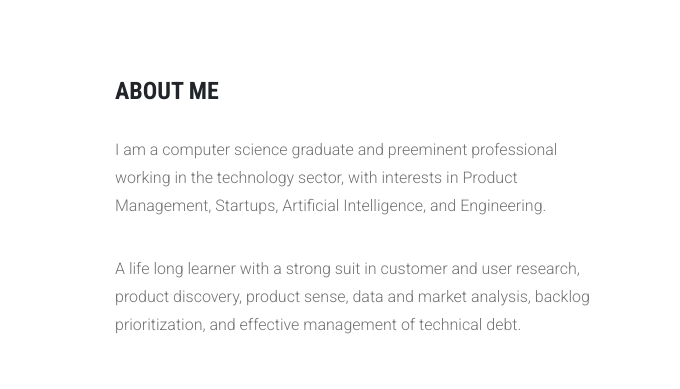
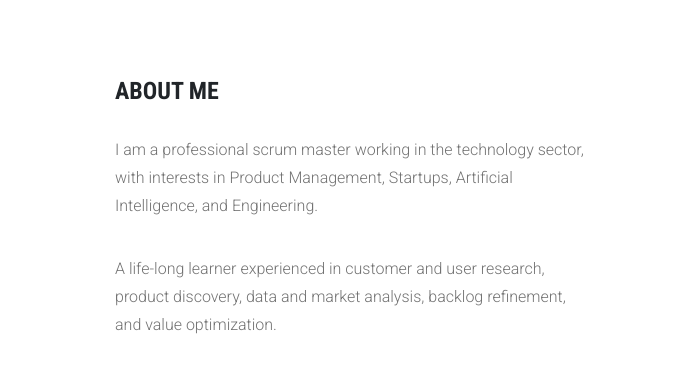
Before and after one commit to general260/portfoliov3, a plain HTML site: page index.html in a window 1280 px wide. Shown: the part 840-1229 px from the top of the page, 0-680 px from the left. Drawn offline with Linux system fonts and the light colour scheme; files whose address does not match are found by name; a web font is replaced by a local one.

Commit message:
Update index.html

```diff
--- a/index.html
+++ b/index.html
@@ -103,10 +103,10 @@ About Section Start
             ABOUT ME
           </h2>
           <p>
-            I am a computer science graduate and preeminent professional working in the technology sector, with interests in Product Management, Startups, Artificial Intelligence, and Engineering.
+            I am a professional scrum master working in the technology sector, with interests in Product Management, Startups, Artificial Intelligence, and Engineering.
           </p>
           <p>
-            A life long learner with a strong suit in customer and user research, product discovery, product sense, data and market analysis, backlog prioritization, and effective management of technical debt.
+            A life-long learner experienced in customer and user research, product discovery, data and market analysis, backlog refinement, and value optimization.
           </p>
         </div>
 
@@ -284,7 +284,7 @@ Work Section Start
         <div class="container">
             <div class="row content-justify-between">
                 <div class="col-md-8 col-12 text-center text-lg-left text-md-left">
-                    <p class="copyright">Developed and Designed with <a href="#">Love</a>. <br>
+                    <p class="copyright">Developed and Designed with <a href="#">Love</a>, by Basil, PSM.<br>
                     </p>
                 </div>
                 <div class="col-md-4 col-12">
```
